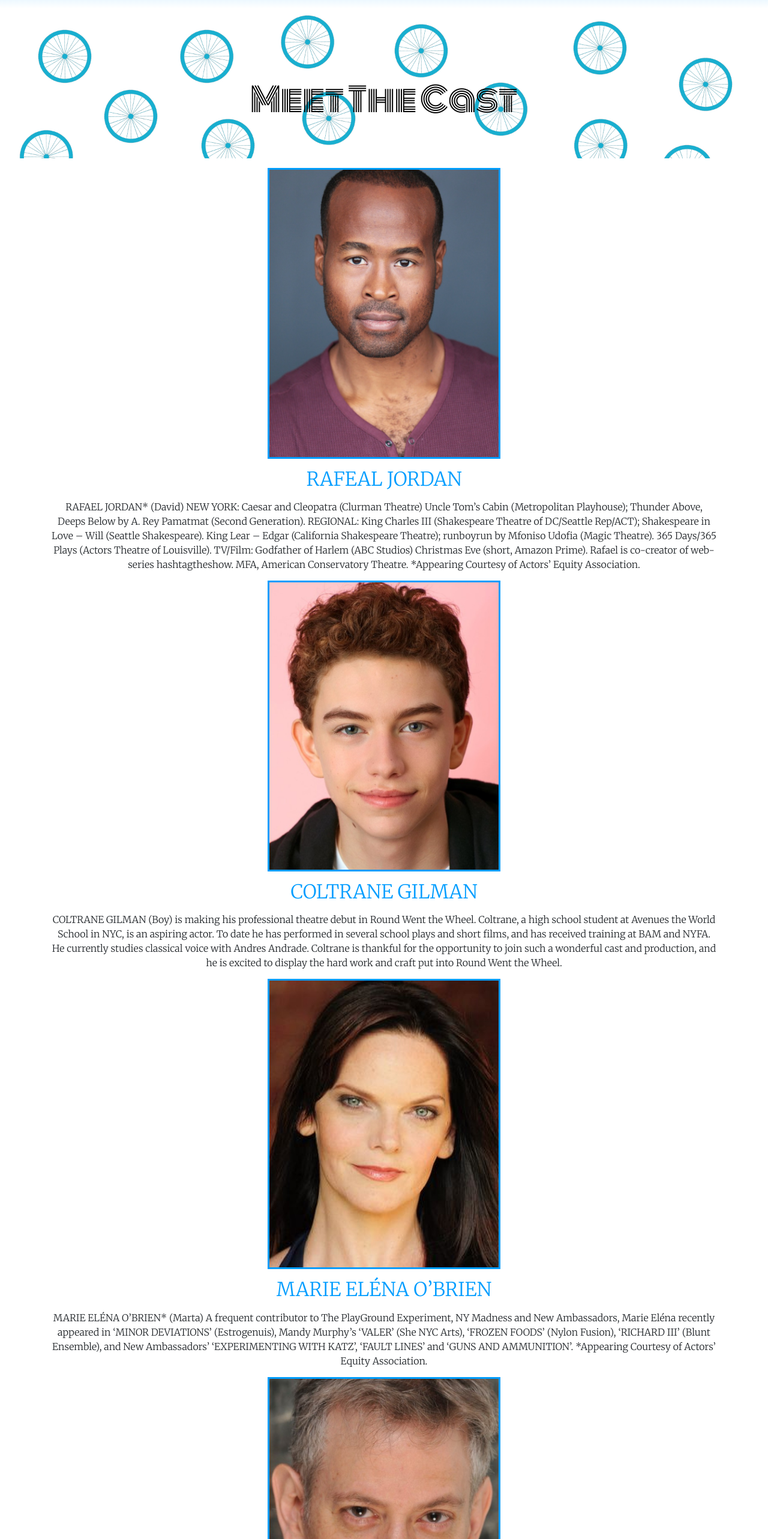
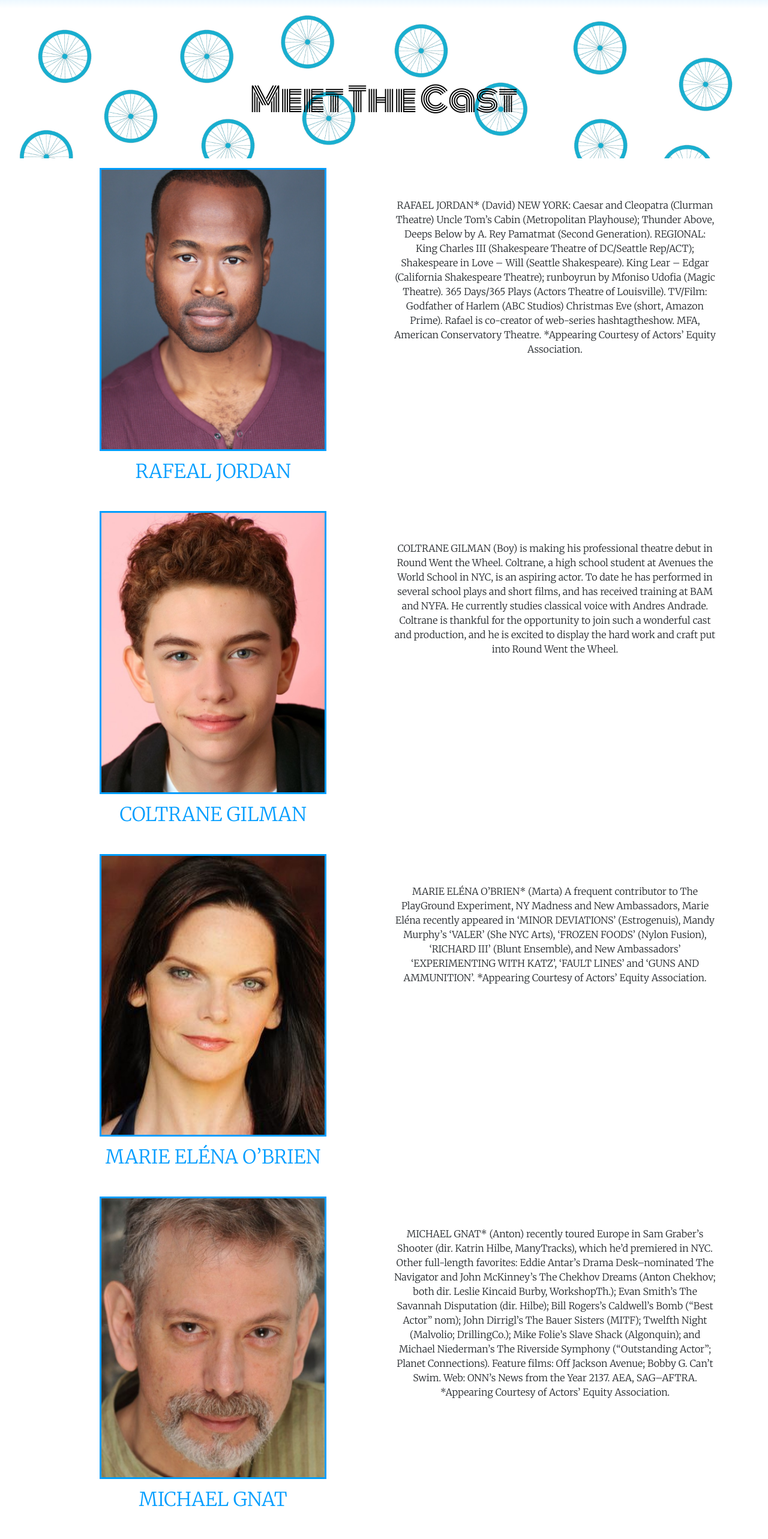
Before and after one commit to kppalmo/roundwentthewheel, a React (Create React App) app: page /cast in a window 1280 px wide. Shown: the part 234-2800 px from the top of the page at 60% size. Built offline with nearby package versions, Linux system fonts and the light colour scheme.

Commit message:
formatCastPage

```diff
--- a/src/comp/Cast.js
+++ b/src/comp/Cast.js
@@ -1,6 +1,6 @@
 import React from 'react';
 import styled from 'styled-components';
-import { Image } from 'react-bootstrap';
+import { Image, Row, Col } from 'react-bootstrap';
 import { Layout } from './Layout';
 import { MovingJumbo } from './MovingJumpo';
 import cast1 from '../img/cast/cast1.jpg';
@@ -16,7 +16,7 @@ import cast9 from '../img/cast/cast9.jpg';
 
 const Styles = styled.aside `
 .re{
-    width:35% !important;
+    width:70%;
     display: block;
     margin-left: auto;
     margin-right: auto;
@@ -24,7 +24,7 @@ const Styles = styled.aside `
     border-color:#009dff;
 }
 .txtC{
-    margin-top:15px;
+    margin-top:50px;
     margin-bottom:15px;
     text-align:center;
 }
@@ -34,14 +34,21 @@ const Styles = styled.aside `
     text-align:center;
     color:#009dff;
 }
+.eCenter{
+    margin-bottom:2em;
+}
 `
 
 export const Cast = props => (
     <Styles>
         <MovingJumbo title="Meet The Cast"/>
         <Layout>
+            <Row className="eCenter">
+                <Col lg={true}>
                     <Image src={cast1} className="re" alt="test"/>
                     <h2 class="txtCC">RAFEAL JORDAN</h2>
+                </Col>
+                <Col lg={true}>
                     <p class="txtC">
                         RAFAEL JORDAN* (David) NEW YORK: Caesar and Cleopatra
                         (Clurman Theatre) Uncle Tom’s Cabin (Metropolitan
@@ -57,8 +64,15 @@ export const Cast = props => (
                         Equity Association.
                     </p>
 
+                </Col>
+            </Row>
+
+            <Row className="eCenter">
+                <Col lg={true}>
                     <Image src={cast2} className="re"/>
                     <h2 class="txtCC">COLTRANE GILMAN </h2>
+                </Col>
+                <Col lg={true}>
                     <p class="txtC">
                         COLTRANE GILMAN (Boy) is making his professional theatre debut in
                         Round Went the Wheel. Coltrane, a high school student at Avenues the
@@ -69,9 +83,15 @@ export const Cast = props => (
                         and he is excited to display the hard work and craft put into Round Went
                         the Wheel.
                     </p>
+                </Col>
+            </Row>
 
+            <Row className="eCenter">
+                <Col lg={true}>
                     <Image src={cast3} className="re"/>
                     <h2 class="txtCC">MARIE ELÉNA O’BRIEN  </h2>
+                </Col>
+                <Col lg={true}>
                     <p class="txtC">
                         MARIE ELÉNA O’BRIEN* (Marta) A frequent contributor to The PlayGround Experiment,
                         NY Madness and New Ambassadors,  Marie Eléna recently appeared in  ‘MINOR DEVIATIONS’
@@ -79,9 +99,15 @@ export const Cast = props => (
                         ‘RICHARD III’ (Blunt Ensemble), and New Ambassadors’  ‘EXPERIMENTING WITH KATZ’, ‘FAULT
                         LINES’ and ‘GUNS AND AMMUNITION’. *Appearing Courtesy of Actors’ Equity Association.
                     </p>
+                </Col>
+            </Row>
 
+            <Row className="eCenter">
+                <Col lg={true}>
                     <Image src={cast4} className="re"/>
                     <h2 class="txtCC">MICHAEL GNAT </h2>
+                </Col>
+                <Col lg={true}>
                     <p class="txtC">
                         MICHAEL GNAT* (Anton) recently toured Europe in Sam Graber’s Shooter (dir. Katrin Hilbe,
                         ManyTracks), which he’d premiered in NYC. Other full-length favorites: Eddie Antar’s Drama
@@ -93,9 +119,15 @@ export const Cast = props => (
                         Off Jackson Avenue; Bobby G. Can’t Swim. Web: ONN’s News from the Year 2137. AEA,
                         SAG–AFTRA. *Appearing Courtesy of Actors’ Equity Association.
                     </p>
+                </Col>
+            </Row>
 
+            <Row className="eCenter">
+                <Col lg={true}>
                     <Image src={cast5} className="re"/>
                     <h2 class="txtCC">CHRISTINA TOTH </h2>
+                </Col>
+                <Col lg={true}>
                     <p class="txtC">
                         CHRISTINA TOTH (Eloise) Latest projects include Orange Is The New Black Seasons 6 and 7
                         (recurring guest star – Annalisa Damiva), LAZARUS (New York Theatre Workshop) and WARDA
@@ -103,9 +135,15 @@ export const Cast = props => (
                         Discovery’s A Crime To Remember (Guest Star). She recently was seen on stage in a
                         revival production of The Woolgatherer (LaTea Theatre) directed by Chazz Palminteri
                     </p>
+                </Col>
+            </Row>
 
+            <Row className="eCenter">
+                <Col lg={true}>
                     <Image src={cast6} className="re"/>
-            <h2 class="txtCC">VICTOR Y. CHEN (Dake) </h2>
+                    <h2 class="txtCC">VICTOR Y. CHEN (Dake) </h2>v
+                </Col>
+                <Col lg={true}>
                     <p class="txtC">
                         VICTOR Y. CHEN (Dake) is an actor, writer and singer who recently graduated from
                         the American Academy of Dramatic Arts. He is incredibly excited to be working with
@@ -113,9 +151,15 @@ export const Cast = props => (
                         celebrate and explore what makes people different—and how those differences can
                         unite us.
                     </p>
+                </Col>
+            </Row>
 
+            <Row className="eCenter">
+                <Col lg={true}>
                     <Image src={cast7} className="re"/>
                     <h2 class="txtCC">MOIRA MCAULIFFE </h2>
+                </Col>
+                <Col lg={true}>
                     <p class="txtC">
                         MOIRA MCAULIFFE (Katherine) is a New York-based actor and singer. Alumnus of
                         Fordham University – Lincoln Center with a BA in Theatre Performance, she has
@@ -126,9 +170,15 @@ export const Cast = props => (
                         an award from the Fresh Fruit Festival for “Outstanding Lead Performance in a
                         Musical”.
                     </p>
+                </Col>
+            </Row>
 
+            <Row className="eCenter">
+                <Col lg={true}>
                     <Image src={cast8} className="re"/>
                     <h2 class="txtCC">ORIAH ELGRABLI</h2>
+                </Col>
+                <Col lg={true}>
                     <p class="txtC">
                         ORIAH ELGRABLI (Girl) is thrilled to join this production. Her theater credits
                         include Matilda in Matilda, Junie B.inJunie B. Jones, Molly in both Annie and
@@ -137,9 +187,15 @@ export const Cast = props => (
                         in A Little Princess later this summer. Film/TV: Butterflies,Evil Lives Here and
                         Mysteries at the Museum. Oriah is represented by CESD.
                     </p>
+                </Col>
+            </Row>
 
+            <Row className="eCenter">
+                <Col lg={true}>
                     <Image src={cast9} className="re"/>
                     <h2 class="txtCC">ARIELA ROZENTUL </h2>
+                </Col>
+                <Col lg={true}>
                     <p class="txtC">
                         ARIELA ROZENTUL (Girl–Alternate) is thrilled and grateful
                         to be part of this production. Signature Theatre: Ermengarde
@@ -151,6 +207,8 @@ export const Cast = props => (
                         Retry, Lollitrap, Nightmare As a Child. Thank you mummy &
                         daddy, family, friends! Instagram @arielarozentul_artist
                     </p>
+                </Col>
+            </Row>
         </Layout>
     </Styles>
 )
```
Lines whose indentation alone changed are shown as unchanged.
